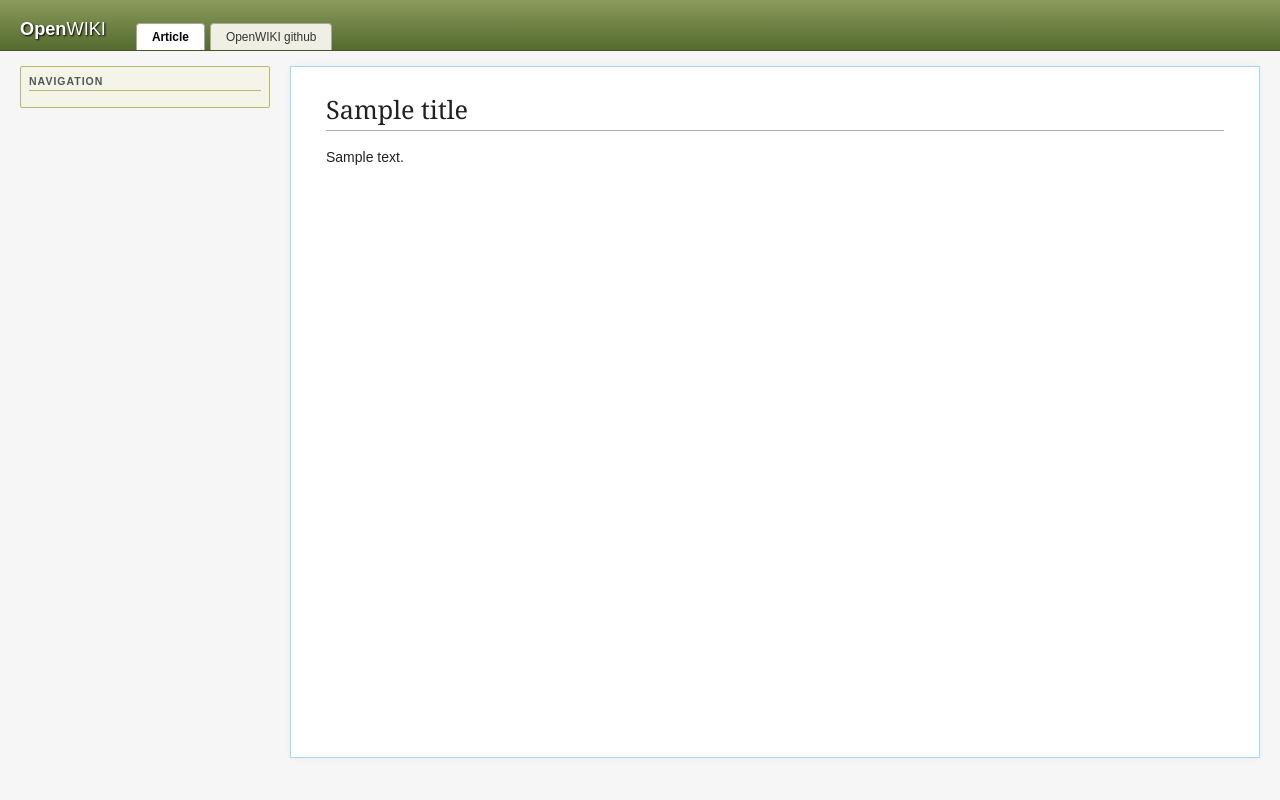
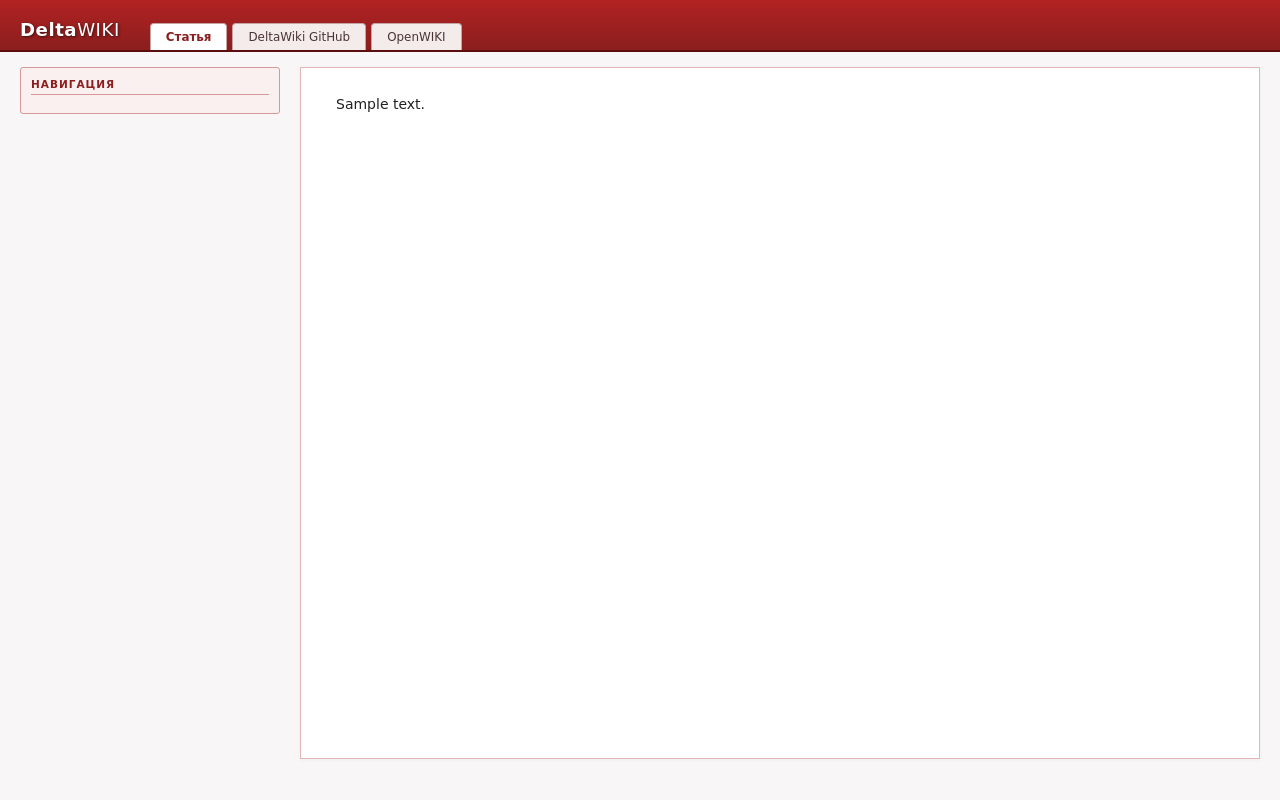
Before and after one commit to lohrrrr/DeltaWiki, a Python web app: template templates/page.html in a window 1280 px wide. Run offline with Jinja, Linux system fonts and the light colour scheme; the template is opened without the code that fills it: most values are stand-ins (such as "Sample title", 1, 10 or a date in 2020).

Commit message:
updated styles and html

```diff
--- a/static/base.css
+++ b/static/base.css
@@ -1,39 +1,44 @@
+@import url('https://fonts.googleapis.com/css2?family=Comic+Neue:ital,wght@0,400;0,700;1,400;1,700&display=swap');
+
 :root {
-  --bg-color: #F6F6F6;
+  --bg-color: #F8F6F6;
   --content-bg: #FFFFFF;
-  --border-color: #A7D7F9;
-  --olive-dark: #556B2F;
-  --olive-light: #F4F5E8;
-  --wiki-blue: #0645AD;
-  --wiki-blue-visited: #0B0080;
+  --border-color: #E2B6B6;
+  --crimson-dark: #8B1E1E;
+  --crimson-header-start: #B22222;
+  --crimson-light: #FBF0F0;
+  --sidebar-border: #D69898;
+  --wiki-link: #A11B1B;
+  --wiki-link-hover: #5A0E0E;
 }
 
 body {
   margin: 0;
   padding: 0;
-  font-family: sans-serif, 'Helvetica Neue', 'Segoe UI';
+  font-family: "Comic Sans MS", "Comic Sans", "Comic Neue", cursive, sans-serif;
   font-size: 14px;
   background-color: var(--bg-color);
   color: #202122;
 }
 
 .wiki-header {
-  background: linear-gradient(to bottom, #8A9A5B, #556B2F);
+  background: linear-gradient(to bottom, var(--crimson-header-start), var(--crimson-dark));
   display: flex;
   align-items: flex-end;
   padding: 0 20px;
   height: 50px;
-  border-bottom: 1px solid #4B5320;
+  border-bottom: 2px solid #5A0E0E;
 }
 
 .wiki-logo a {
-  color: white;
+  color: #FFFFFF;
   text-decoration: none;
   font-size: 1.3em;
   padding-bottom: 10px;
   display: inline-block;
   margin-right: 30px;
-  text-shadow: 1px 1px 2px #000;
+  text-shadow: 1px 1px 3px rgba(0, 0, 0, 0.6);
+  letter-spacing: 0.5px;
 }
 
 .wiki-tabs {
@@ -42,21 +47,27 @@ body {
 }
 
 .wiki-tabs .tab {
-  background: #EFEFE4;
-  border: 1px solid #ACA899;
+  background: #F4EBEB;
+  border: 1px solid #C4A4A4;
   border-bottom: none;
   padding: 6px 15px;
   font-size: 0.85em;
-  color: #333;
+  color: #4A3535;
   text-decoration: none;
   border-radius: 4px 4px 0 0;
+  transition: background 0.15s ease;
+}
+
+.wiki-tabs .tab:hover {
+  background: #FFFFFF;
+  color: var(--crimson-dark);
 }
 
 .wiki-tabs .tab.active {
-  background: white;
+  background: #FFFFFF;
   font-weight: bold;
-  border-color: #ACA899;
-  color: #000;
+  border-color: #C4A4A4;
+  color: var(--crimson-dark);
 }
 
 .wiki-layout {
@@ -68,23 +79,23 @@ body {
 }
 
 .sidebar {
-  width: 250px;
+  width: 260px;
   flex-shrink: 0;
 }
 
 .sidebar-box {
-  background-color: var(--olive-light);
-  border: 1px solid #BDB76B;
-  padding: 8px;
-  border-radius: 2px;
+  background-color: var(--crimson-light);
+  border: 1px solid var(--sidebar-border);
+  padding: 10px;
+  border-radius: 3px;
 }
 
 .sidebar-title {
   font-size: 0.75em;
   font-weight: bold;
-  color: #555;
-  border-bottom: 1px solid #BDB76B;
-  padding-bottom: 3px;
+  color: var(--crimson-dark);
+  border-bottom: 1px solid var(--sidebar-border);
+  padding-bottom: 4px;
   margin-bottom: 8px;
   text-transform: uppercase;
   letter-spacing: 1px;
@@ -102,12 +113,13 @@ body {
 
 .folder-title {
   display: block;
-  font-weight: bold;
+  font-weight: 600;
   font-size: 0.9em;
-  color: #2E3310;
+  color: #3B1414;
   cursor: pointer;
   padding: 3px 0 3px 18px;
   position: relative;
+  user-select: none;
 }
 
 .folder-title::before {
@@ -116,7 +128,7 @@ body {
   left: 2px;
   font-size: 0.7em;
   top: 4px;
-  color: var(--olive-dark);
+  color: var(--crimson-dark);
 }
 
 .folder-node.expanded > .folder-title::before {
@@ -128,87 +140,102 @@ body {
 }
 
 .file-node a {
-  color: var(--wiki-blue);
+  color: var(--wiki-link);
   text-decoration: none;
   font-size: 0.88em;
   display: block;
-  padding: 2px 0;
+  padding: 3px 0;
 }
 
 .file-node a:hover {
   text-decoration: underline;
+  color: var(--wiki-link-hover);
 }
 
 .file-node a.active-page {
   font-weight: bold;
-  color: #000;
+  color: #111;
 }
 
 .content-wrapper {
   flex-grow: 1;
   background: var(--content-bg);
-  border: 1px solid #A7D7F9;
+  border: 1px solid var(--border-color);
   padding: 25px 35px;
   min-height: 80vh;
-  box-shadow: 0 0 5px rgba(0,0,0,0.05);
-}
-
-.page-title-bar h1 {
-  font-family: 'Linux Libertine', 'Georgia', 'Times', serif;
-  font-size: 1.8em;
-  font-weight: normal;
-  border-bottom: 1px solid #a2a9b1;
-  margin: 0 0 15px 0;
-  padding-bottom: 4px;
+  box-shadow: 0 1px 4px rgba(0, 0, 0, 0.04);
 }
 
 .markdown-body {
   line-height: 1.6;
 }
 
+.markdown-body h1 {
+  font-family: "Comic Sans MS", "Comic Sans", "Comic Neue", cursive, sans-serif;
+  font-size: 1.85em;
+  font-weight: bold;
+  border-bottom: 1px solid #DDB8B8;
+  margin: 0 0 15px 0;
+  padding-bottom: 6px;
+  color: #1A1A1A;
+}
+
 .markdown-body h2 {
-  font-family: 'Linux Libertine', 'Georgia', serif;
-  font-weight: normal;
+  font-family: "Comic Sans MS", "Comic Sans", "Comic Neue", cursive, sans-serif;
+  font-weight: bold;
   font-size: 1.4em;
-  border-bottom: 1px solid #a2a9b1;
-  padding-bottom: 3px;
+  border-bottom: 1px solid #E2CACA;
+  padding-bottom: 4px;
   margin-top: 1.5em;
+  color: #2E1515;
 }
 
 .markdown-body h3 {
-  font-size: 1.1em;
+  font-size: 1.15em;
   margin-top: 1.2em;
+  color: #381A1A;
 }
 
 .markdown-body a {
-  color: var(--wiki-blue);
+  color: var(--wiki-link);
   text-decoration: none;
 }
 
 .markdown-body a:hover {
   text-decoration: underline;
+  color: var(--wiki-link-hover);
 }
 
 .markdown-body blockquote {
-  background-color: #f8f9fa;
-  border-left: 4px solid var(--olive-dark);
+  background-color: #FCF7F7;
+  border-left: 4px solid var(--crimson-dark);
   margin: 1em 0;
   padding: 10px 15px;
   font-size: 0.95em;
+  color: #4A3838;
 }
 
 .markdown-body table {
   border-collapse: collapse;
-  background-color: #f8f9fa;
+  background-color: #FFFFFF;
   margin: 1em 0;
+  width: auto;
 }
 
 .markdown-body th, .markdown-body td {
-  border: 1px solid #a2a9b1;
+  border: 1px solid #D6BCBC;
   padding: 6px 12px;
 }
 
 .markdown-body th {
-  background-color: #eaecf0;
+  background-color: #F8EBEB;
   text-align: center;
+  font-weight: 600;
+  color: #3B1B1B;
 }
+
+.markdown-body hr {
+  border: none;
+  border-top: 1px solid #E8CECE;
+  margin: 1.5em 0;
+}
--- a/templates/base.html
+++ b/templates/base.html
@@ -2,7 +2,7 @@
 <html lang="ru">
 <head>
   <meta charset="UTF-8">
-  <title>{% block title %}Community Wiki{% endblock %}</title>
+  <title>{% block title %}DeltaWiki{% endblock %}</title>
   <link rel="stylesheet" href="{{ url_for('static', filename='base.css') }}">
   {% if custom_theme %}
   <link rel="stylesheet" href="{{ custom_theme }}">
@@ -12,19 +12,20 @@
 
   <header class="wiki-header">
     <div class="wiki-logo">
-      <a href="/"><b>Open</b>WIKI</a>
+      <a href="/"><b>Delta</b>WIKI</a>
     </div>
     <div class="wiki-tabs">
-      <span class="tab active">Article</span>
-      <a href="https://github.com/lohrrrr/OpenWiki" target="_blank" class="tab edit-tab">OpenWIKI github</a> <!-- You can change this link to anything -->
+      <span class="tab active">Статья</span>
+      <a href="https://github.com/lohrrrr/DeltaWiki/" target="_blank" class="tab edit-tab">DeltaWiki GitHub</a>
+      <a href="https://github.com/lohrrrr/OpenWiki" target="_blank" class="tab edit-tab">OpenWIKI</a>
     </div>
   </header>
 
   <div class="wiki-layout">
-    <!-- Left sidebar -->
+    <!-- Левая панель -->
     <aside class="sidebar">
       <div class="sidebar-box">
-        <div class="sidebar-title">NAVIGATION</div>
+        <div class="sidebar-title">НАВИГАЦИЯ</div>
         <nav class="sidebar-nav">
           {% macro render_node(nodes) %}
             <ul>
@@ -48,11 +49,8 @@
       </div>
     </aside>
 
-    <!-- Main content -->
+    <!-- Основной контент (без автоматического title вверху) -->
     <main class="content-wrapper">
-      <div class="page-title-bar">
-        <h1>{{ title }}</h1>
-      </div>
       <article class="markdown-body">
         {% block content %}{% endblock %}
       </article>
--- a/templates/page.html
+++ b/templates/page.html
@@ -1,6 +1,6 @@
 {% extends "base.html" %}
 
-{% block title %}{{ title }} — OpenWIKI{% endblock %}
+{% block title %}{{ title }} — DeltaWiki{% endblock %}
 
 {% block content %}
   {{ content | safe }}
```
